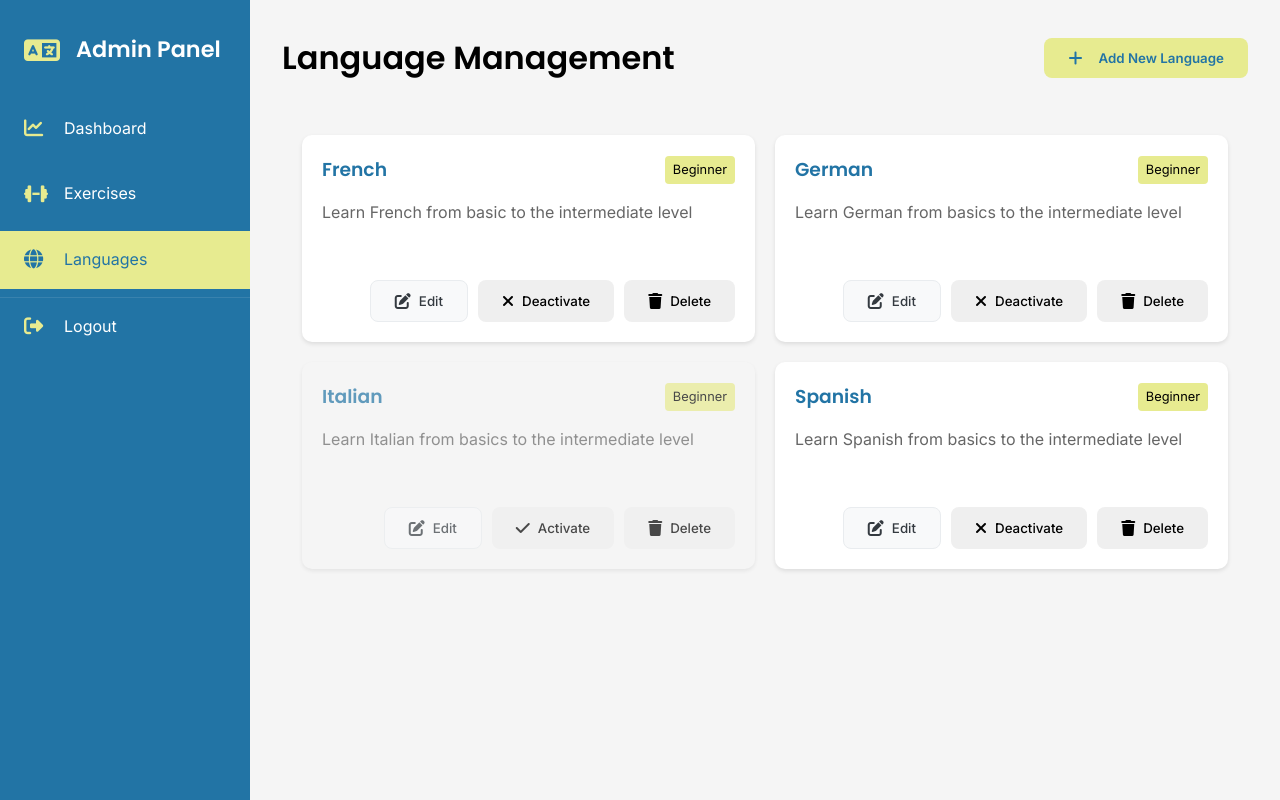
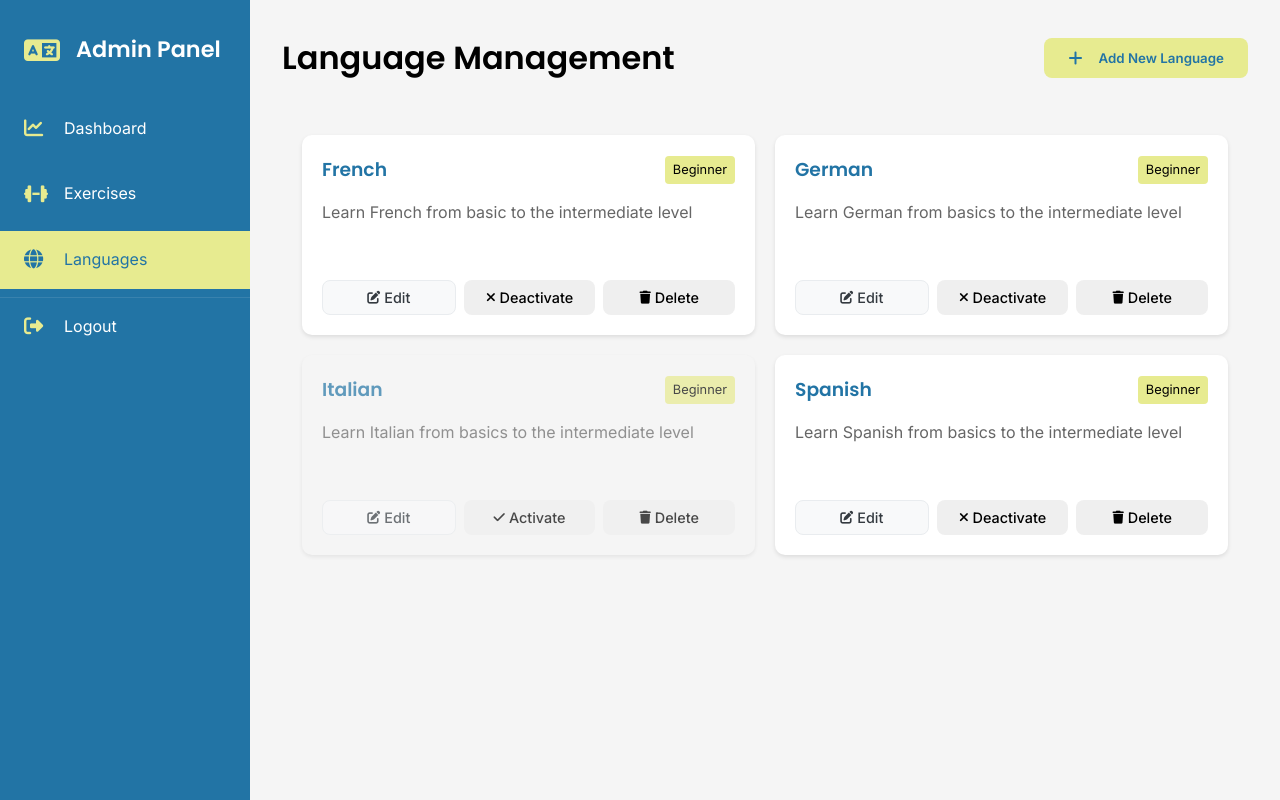
Before and after one commit to ladymargehagan/finallitrepo, a PHP site: page /view/admin/languages.php in a window 1280 px wide. Run offline with PHP 8.4, Linux system fonts and the light colour scheme; a user stored in the database is signed in; data comes from the database, SQL or seed files in the repository.

Commit message:
css for language page

```diff
--- a/assets/css/admin/languages.css
+++ b/assets/css/admin/languages.css
@@ -12,6 +12,9 @@
     padding: 20px;
     box-shadow: 0 2px 4px rgba(0,0,0,0.1);
     transition: transform 0.3s ease, box-shadow 0.3s ease;
+    display: flex;
+    flex-direction: column;
+    min-height: 200px;
 }
 
 .language-card:hover {
@@ -48,12 +51,31 @@
     color: var(--gray);
     margin-bottom: 20px;
     min-height: 60px;
+    flex-grow: 1;
 }
 
 .language-actions {
     display: flex;
-    gap: 10px;
-    justify-content: flex-end;
+    gap: 8px;
+    justify-content: space-between;
+    flex-wrap: wrap;
+    margin-top: auto;
+}
+
+.language-actions .btn {
+    flex: 1;
+    min-width: 80px;
+    padding: 8px;
+    font-size: 0.9em;
+    display: flex;
+    align-items: center;
+    justify-content: center;
+    gap: 4px;
+    white-space: nowrap;
+}
+
+.language-actions .btn i {
+    font-size: 0.9em;
 }
 
 /* Modal Styles */
```
